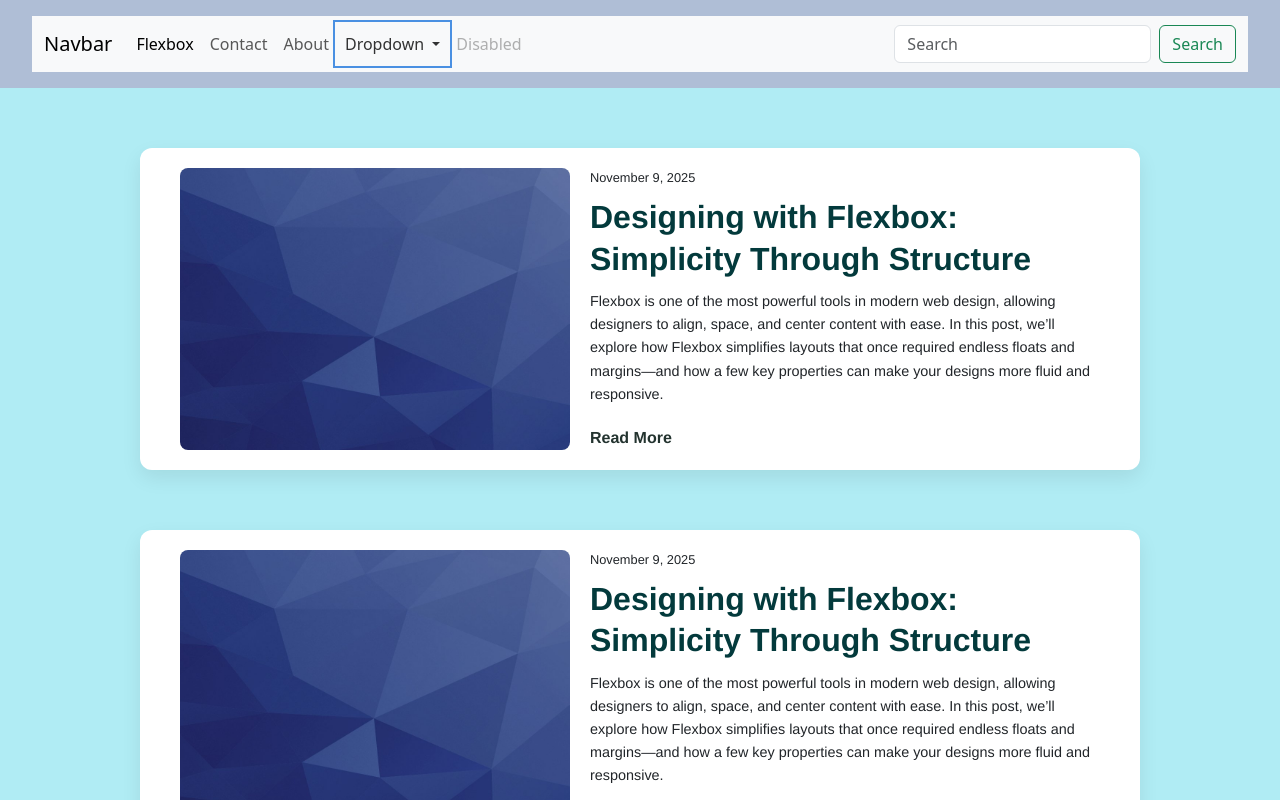
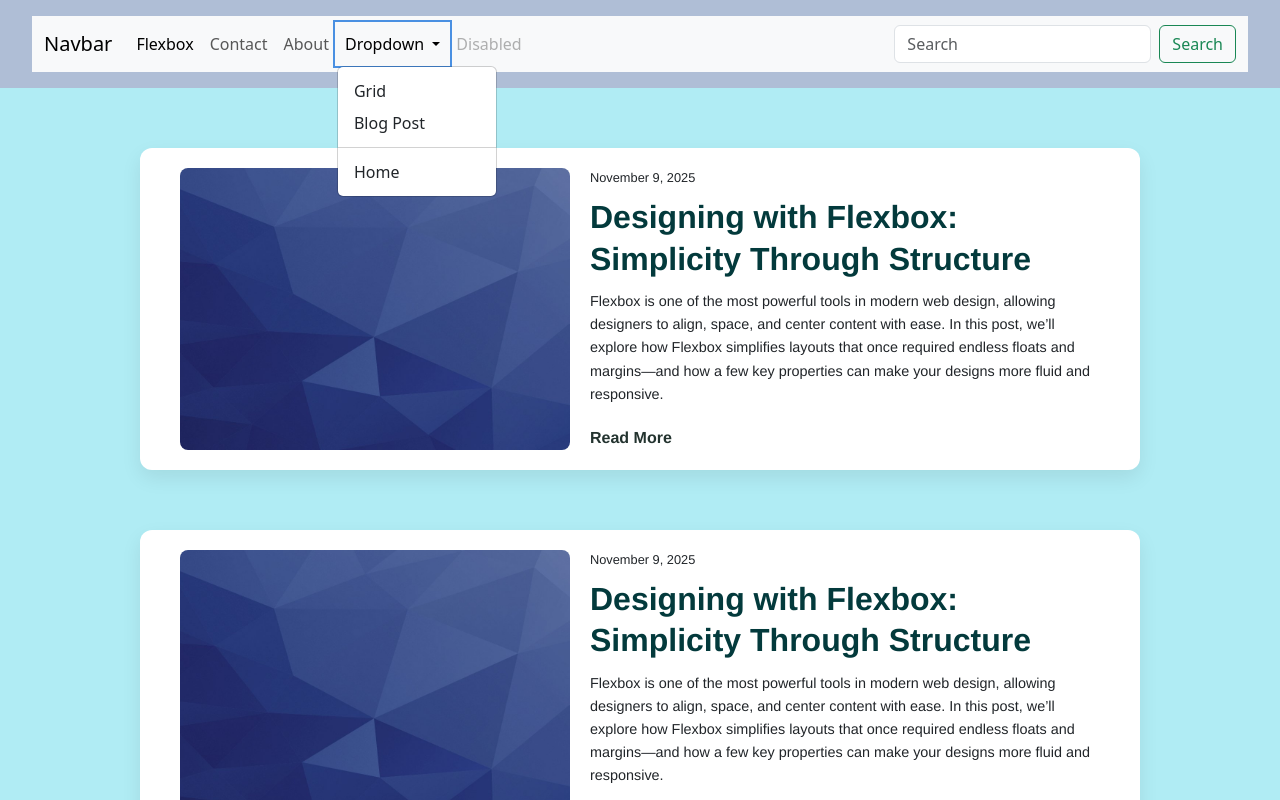
Before and after one commit to austinparson/WebDesign, a plain HTML site: page Assignment5/flexbox.html in a window 1280 px wide. Both pictures are taken after a click on the button "Dropdown". Shown: the top 800 px of the page. Drawn offline with nearby package versions, Linux system fonts and the light colour scheme.

Commit message:
final touches

```diff
--- a/Assignment5/flexbox.html
+++ b/Assignment5/flexbox.html
@@ -36,10 +36,11 @@
                             </a>
                             <ul class="dropdown-menu">
                                 <li><a class="dropdown-item" href="grid.html">Grid</a></li>
-                                <li><a class="dropdown-item" href="index.html">Home</a></li>
+                                <li><a class="dropdown-item" href="blog-post.html">Blog Post</a></li>
                                 <li>
                                     <hr class="dropdown-divider">
                                 </li>
+                                <li><a class="dropdown-item" href="index.html">Home</a></li>
                             </ul>
                         </li>
                         <li class="nav-item">
@@ -176,6 +177,7 @@
             <li>Resource Library</li>
         </ul>
     </footer>
+    <script src="https://cdn.jsdelivr.net/npm/bootstrap@5.3.0/dist/js/bootstrap.bundle.min.js"></script>
 
 
 </body>
```
